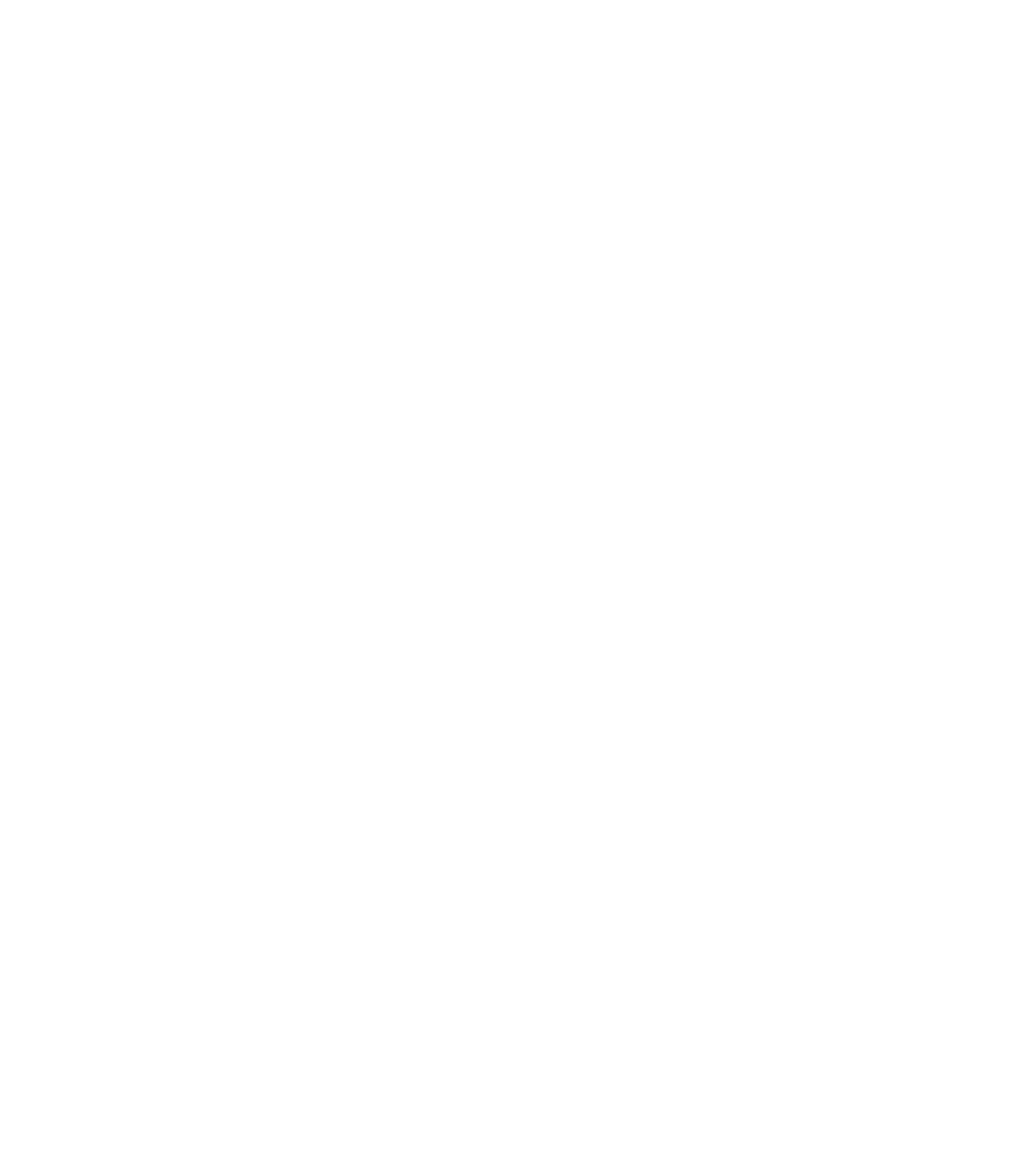
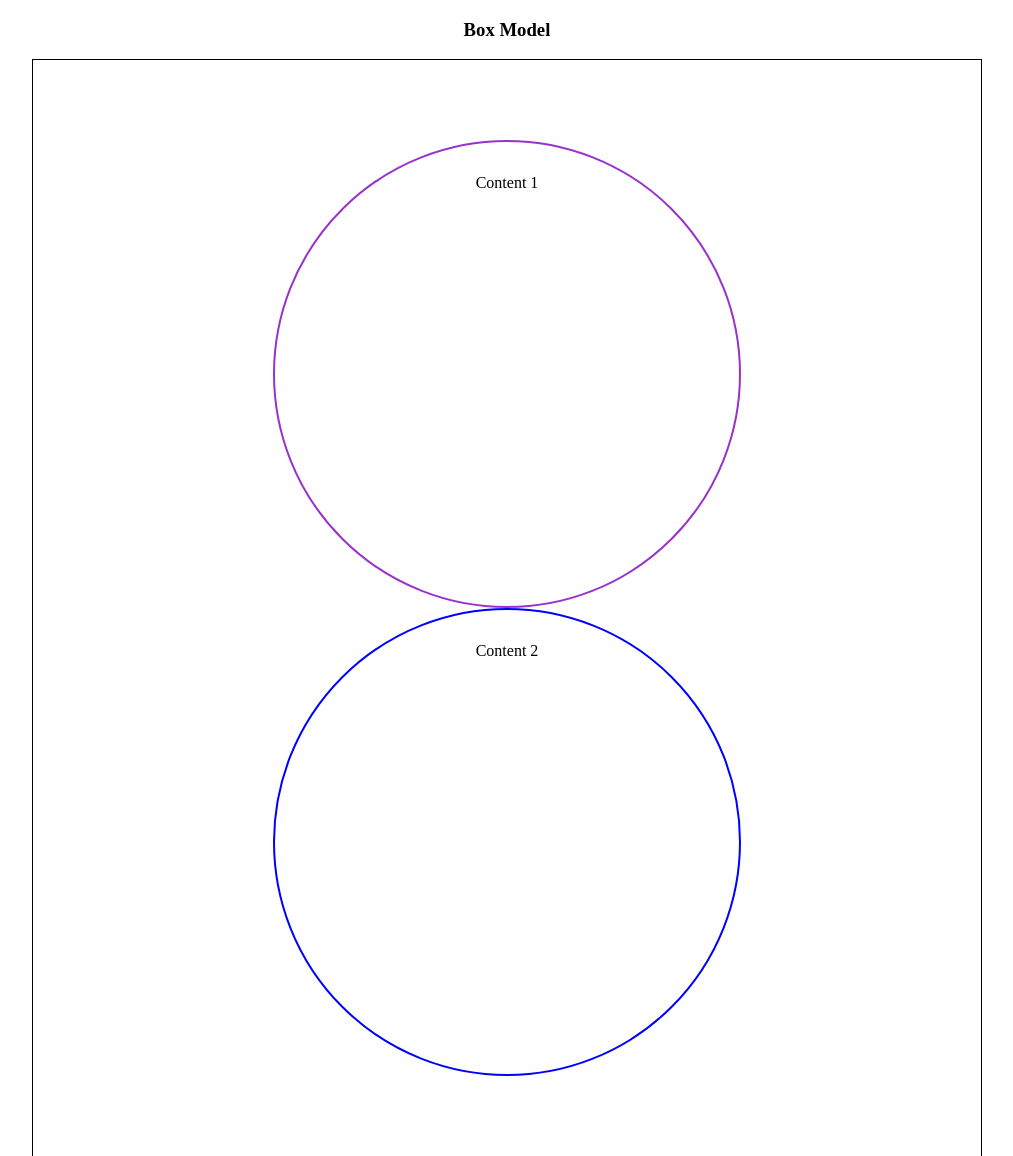
Before and after one commit to hendrismaar/boxmodel, a plain HTML site: page box-model.html in a window 1280 px wide. Shown: the top 1156 px of the page, without its empty margins (133-1146 px from the left). Before the commit the page ends 800 px from the top, so only its background shows below. Drawn offline with Linux system fonts and the light colour scheme.

Commit message:
Add Box-Model Page

```diff
--- a/box-model.html
+++ b/box-model.html
@@ -3,9 +3,18 @@
 <head>
     <meta charset="UTF-8">
     <meta name="viewport" content="width=device-width, initial-scale=1.0">
-    <title>Document</title>
+    <title>CSS Box Model</title>
 </head>
-<body>
+<body style="text-align: center;">
+
+<h3>Box Model</h3>
+
+<div style="margin: 0 auto; width: 75%; border: 1px solid black;">
+    <div style="padding: 5rem;">
+        <div style="margin: 0 auto; padding: 2rem; width: 400px; height: 400px; border: 2px solid darkorchid; border-radius: 50%;">Content 1</div>
+        <div style="margin: 0 auto; padding: 2rem; width: 400px; height: 400px; border: 2px solid blue; border-radius: 50%;">Content 2</div>
+    </div>
+</div>
 
 </body>
 </html>
```
